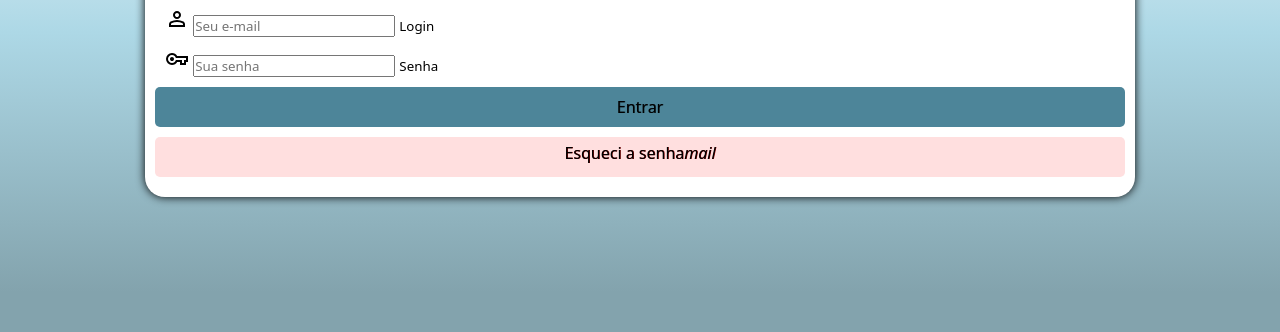
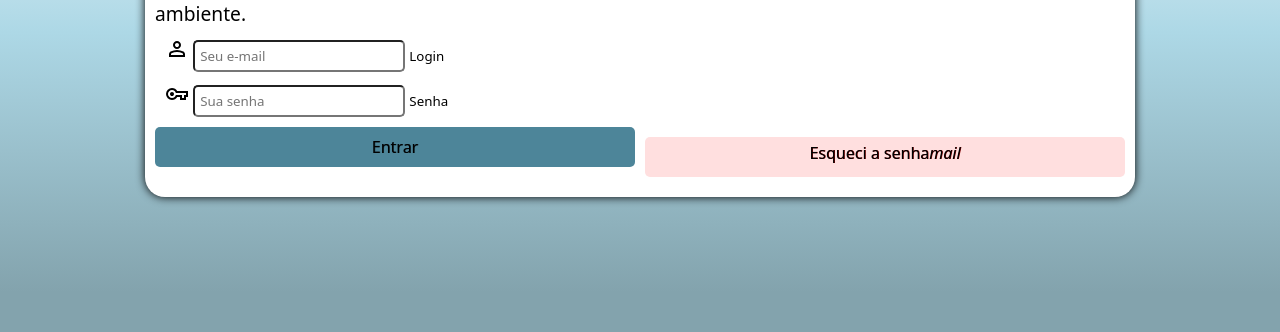
Before and after one commit to RflC-Code/Projeto-Login, a plain HTML site: page index.html in a window 1280 px wide. Shown: the part 468-800 px from the top of the page. Drawn offline with Linux system fonts and the light colour scheme.

Commit message:
Últimas  alterações no projeto

```diff
--- a/estilos/mediaquery.css
+++ b/estilos/mediaquery.css
@@ -28,24 +28,24 @@
         font-size: 1em;
     }
 
-    form > input[type="submit"] {
+    form > d > input[type="submit"] {
         background-color: #a0b3b9;
         color: black;
         text-shadow: 0.5px 0px 0px #303638;
     }
 
-    form > input[type="submit"]:hover {
+    form > d > input[type="submit"]:hover {
         background-color: #dde4eb;
         color: black;
         text-shadow: 1px 0px 0px #69767a;
     }
 
-    form > a.botão {
+    form > d > a.botão {
         color: black;
         text-shadow: 0.5px 0px 0px darkred;
     }
 
-    form > a.botão:hover {
+    form > d > a.botão:hover {
         background-color: #dde4eba0;
         color: black;
         text-shadow: 1px 0px 0px #375f6d;
@@ -80,27 +80,35 @@
         font-size: 1.2em;
     }
 
-    form > input[type="submit"] {
+    form > div > input[type="submit"] {
+        display: inline;
         background-color: #4d8599;
 
         color: black;
         text-shadow: 0.5px 0px 0px #213a43;
     }
 
-    form > input[type="submit"]:hover {
+    form > div > input[type="submit"]:hover {
         background-color: #4d8599af;
         color: black;
         text-shadow: 1px 0px 0px #375f6d;
     }
 
-    form > a.botão {
+    form > div > a.botão {
+        display: inline;
         color: black;
         text-shadow: 0.5px 0px 0px darkred;
     }
 
-    form > a.botão:hover {
+    form > div > a.botão:hover {
         background-color: #4d85994c;
         color: black;
         text-shadow: 1px 0px 0px #375f6d;
     }
+
+    div.concluido {
+        display: flex;
+        justify-content: space-between;
+        gap: 10px;
+    }
 }
--- a/estilos/style.css
+++ b/estilos/style.css
@@ -66,7 +66,7 @@ form > div.campo {
     margin: 10px;
 }
 
-form > input[type=submit] {
+form > div > input[type=submit] {
     display: block;
     font-size: 1em;
     width: 100%;
@@ -78,13 +78,13 @@ form > input[type=submit] {
     text-shadow: 0px -0.2px 0px white;
 }
 
-form > input[type=submit]:hover {
+form > div > input[type=submit]:hover {
     background-color: rgb(27, 27, 27);
     color: white;
     text-shadow: 0px -0.2px 0px yellow;
 }
 
-form > a.botão {
+form > div > a.botão {
     display: block;
     text-align: center;
     font-size: 1em;
@@ -98,11 +98,12 @@ form > a.botão {
     border-radius: 5px;
 }
 
-form > a.botão:hover {
+form > div > a.botão:hover {
     background-color: rgb(226, 226, 226);
     color: black;
 }
 
-svg {
-    height: 100%;
+div.campo > input {
+    border-radius: 5px;
+    padding: 5px;
 }
--- a/index.html
+++ b/index.html
@@ -28,8 +28,10 @@
                         <input type="password" name="senha" id="isenha" placeholder="Sua senha" autocomplete="current-password" required minlength="8" maxlength="30">
                         <label for="isenha"><small>Senha</small></label>
                     </div>
-                    <input type="submit" value="Entrar">
-                    <a href="esqueci.html" class="botão">Esqueci a senha<i class="Material-icons">mail</i></a>
+                    <div class="concluido">
+                        <input type="submit" value="Entrar">
+                        <a href="esqueci.html" class="botão">Esqueci a senha<i class="Material-icons">mail</i></a>
+                    </div>
                 </form>
             </div>
         </section>
```
